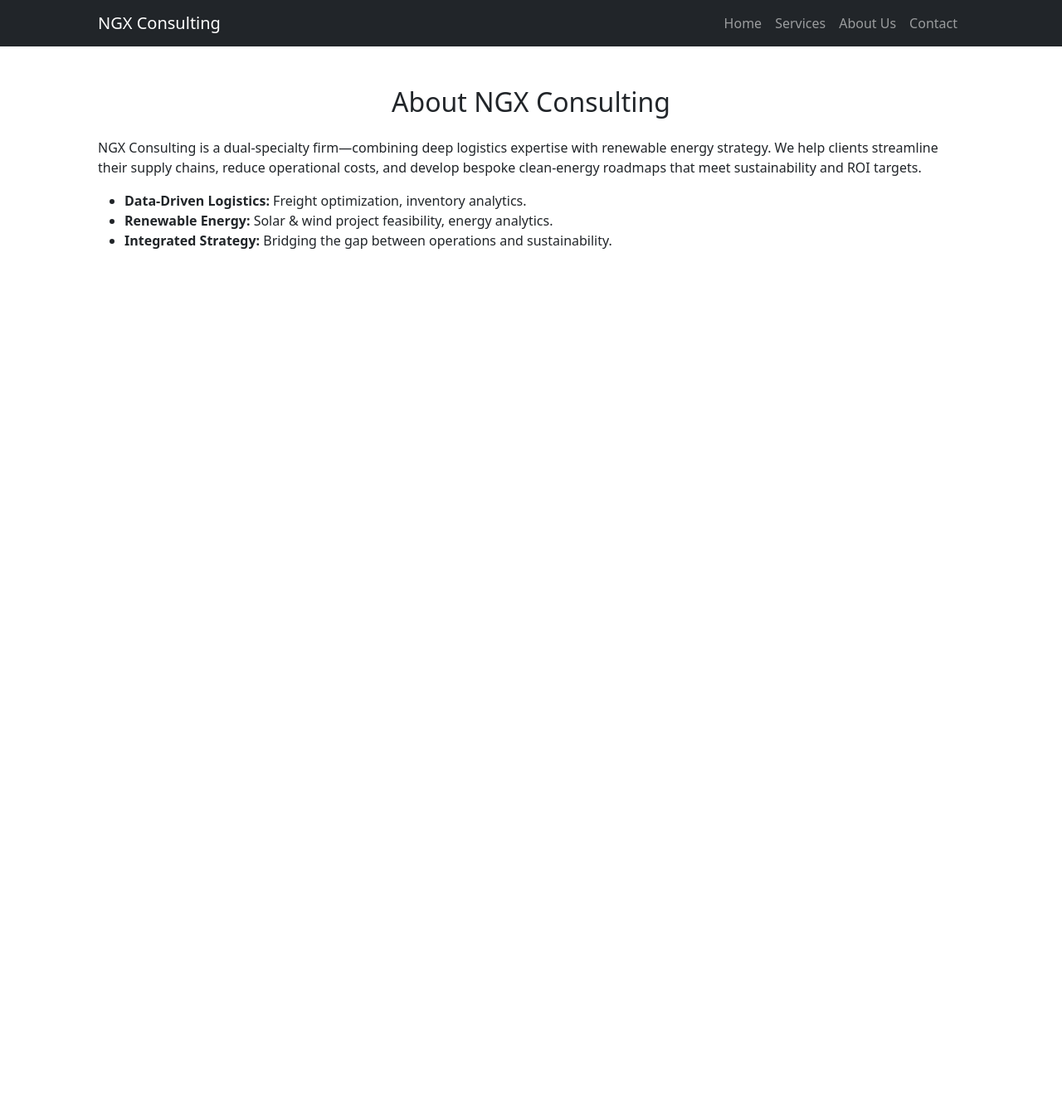
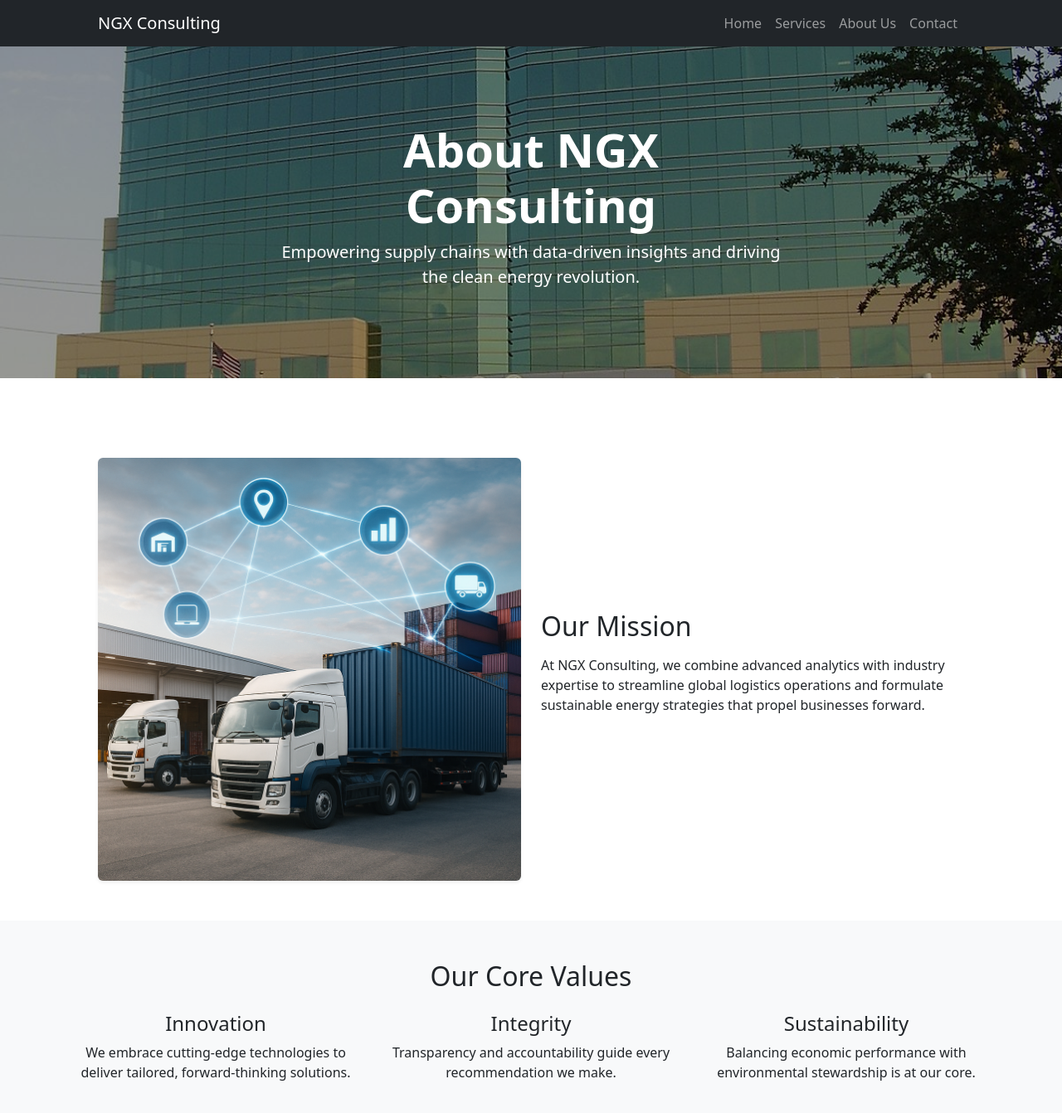
Before and after one commit to fanggeX/ngx, a Next.js app: page /about in a window 1280 px wide. Shown: the top 1342 px of the page at 83% size. Before the commit the page ends 800 px from the top, so only its background shows below. Built offline with nearby package versions, Linux system fonts and the light colour scheme.

Commit message:
adding images

```diff
--- a/app/about/page.tsx
+++ b/app/about/page.tsx
@@ -1,26 +1,68 @@
 // app/about/page.tsx
+import Image from 'next/image'
+import React from 'react'
 
 export default function AboutPage() {
   return (
-    <section className="container px-4 px-lg-5 py-5" id="about">
-      <h2 className="text-center mb-4">About NGX Consulting</h2>
-      <p>
-        NGX Consulting is a dual-specialty firm—combining deep logistics expertise
-        with renewable energy strategy. We help clients streamline their supply
-        chains, reduce operational costs, and develop bespoke clean-energy roadmaps
-        that meet sustainability and ROI targets.
-      </p>
-      <ul>
-        <li>
-          <strong>Data-Driven Logistics:</strong> Freight optimization, inventory analytics.
-        </li>
-        <li>
-          <strong>Renewable Energy:</strong> Solar & wind project feasibility, energy analytics.
-        </li>
-        <li>
-          <strong>Integrated Strategy:</strong> Bridging the gap between operations and sustainability.
-        </li>
-      </ul>
-    </section>
+    <>
+      {/* Hero Banner */}
+      <div className="position-relative mb-5" style={{ height: '50vh' }}>
+        <Image
+          src="/assets/ngx.jpg" // replace with your hero image
+          alt="About NGX Consulting"
+          fill
+          style={{ objectFit: 'cover', filter: 'brightness(0.6)' }}
+          priority
+        />
+        <div className="position-absolute top-50 start-50 translate-middle text-center text-white px-3">
+          <h1 className="display-4 fw-bold">About NGX Consulting</h1>
+          <p className="lead">
+            Empowering supply chains with data-driven insights and driving the clean energy revolution.
+          </p>
+        </div>
+      </div>
+
+      {/* Mission Section */}
+      <section className="container px-4 px-lg-5 py-5">
+        <div className="row align-items-center">
+          <div className="col-md-6 mb-4 mb-md-0">
+            <Image
+              src="/assets/log.png" // replace with mission image
+              alt="Our Mission"
+              width={600}
+              height={400}
+              className="img-fluid rounded shadow-sm"
+            />
+          </div>
+          <div className="col-md-6">
+            <h2 className="mb-3">Our Mission</h2>
+            <p>
+              At NGX Consulting, we combine advanced analytics with industry expertise to streamline global logistics operations and formulate sustainable energy strategies that propel businesses forward.
+            </p>
+          </div>
+        </div>
+      </section>
+
+      {/* Core Values */}
+      <section className="bg-light py-5">
+        <div className="container text-center">
+          <h2 className="mb-4">Our Core Values</h2>
+          <div className="row">
+            <div className="col-lg-4 mb-4">
+              <h4>Innovation</h4>
+              <p>We embrace cutting-edge technologies to deliver tailored, forward-thinking solutions.</p>
+            </div>
+            <div className="col-lg-4 mb-4">
+              <h4>Integrity</h4>
+              <p>Transparency and accountability guide every recommendation we make.</p>
+            </div>
+            <div className="col-lg-4 mb-4">
+              <h4>Sustainability</h4>
+              <p>Balancing economic performance with environmental stewardship is at our core.</p>
+            </div>
+          </div>
+        </div>
+      </section>
+    </>
   )
 }
```
Also changed, not shown: app/page.tsx (+20 -9 lines), public/assets/log.png (added), public/assets/ngx.jpg (added).
